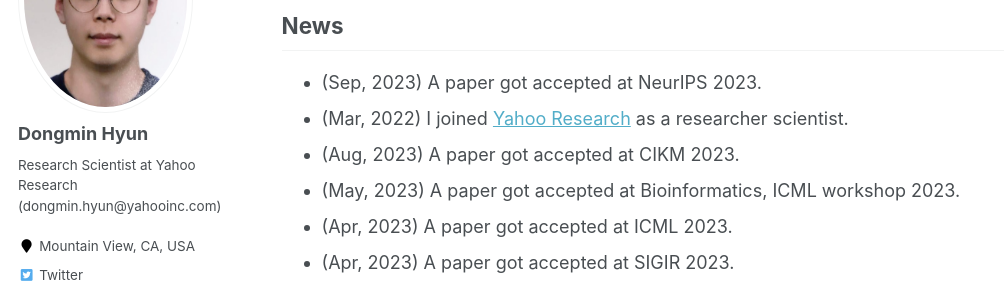
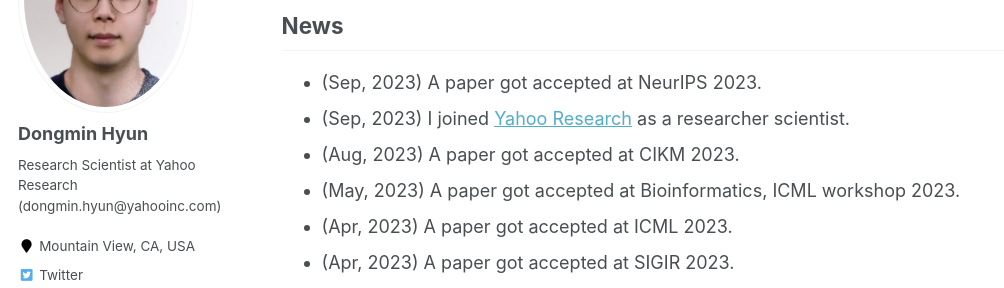
Before and after one commit to dmhyun/dmhyun.github.io, a Jekyll site: the page built from _pages/about.md, in a window 1280 px wide and 900 px high, scrolled down 472 px. Shown: the part 152-440 px from the top of the window, without its empty margins (0-1004 px from the left). Built offline with Jekyll 4.4.1, drawn with Linux system fonts in a browser that asks for light colours.

Commit message:
Update about.md

```diff
--- a/_pages/about.md
+++ b/_pages/about.md
@@ -20,7 +20,7 @@ Research Interest
 News
 -----
 - (Sep, 2023) A paper got accepted at NeurIPS 2023.
-- (Mar, 2022) I joined [Yahoo Research](https://research.yahoo.com) as a researcher scientist.
+- (Sep, 2023) I joined [Yahoo Research](https://research.yahoo.com) as a researcher scientist.
 - (Aug, 2023) A paper got accepted at CIKM 2023.
 - (May, 2023) A paper got accepted at Bioinformatics, ICML workshop 2023.
 - (Apr, 2023) A paper got accepted at ICML 2023.
```
